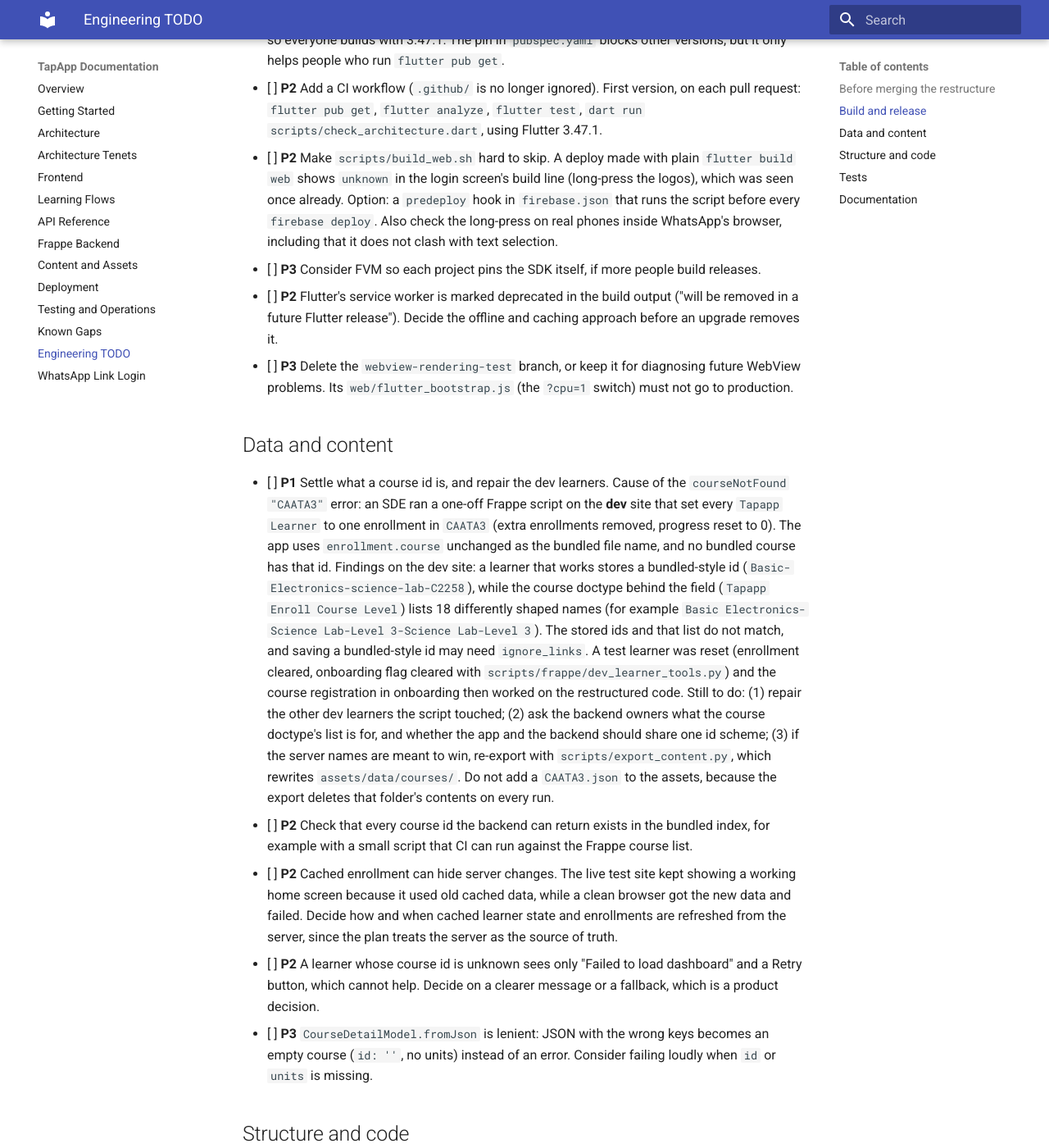
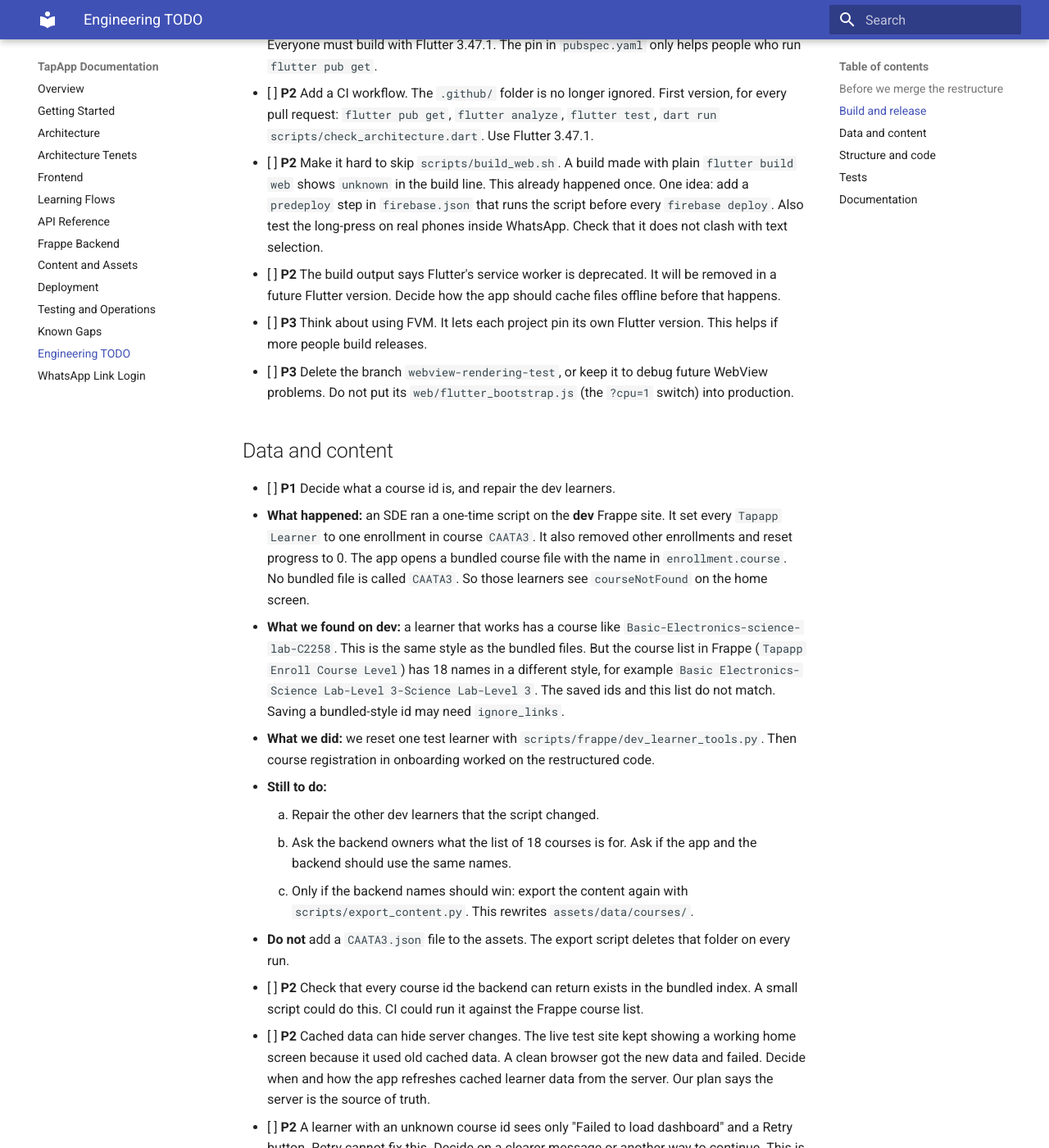
Before and after one commit to theapprenticeproject/flutter_native_webapp, an MkDocs documentation site: the page built from documentation/todo.md, in a window 1280 px wide and 1400 px high, scrolled down 996 px. Shown: the whole window at 82% size. Built offline with MkDocs 1.6.1 and Material for MkDocs 9.7.7, drawn with Linux system fonts in a browser that asks for light colours; some of the changed text lies outside the part shown.

Commit message:
TODO page: rewrite in simpler English
Shorter sentences and common words, because the team reads in English as a
second language. The pull request item is removed because it is done, and
the test count is updated to 16.

Co-Authored-By: Claude Sonnet 5.5 <noreply@anthropic.com>

```diff
--- a/documentation/todo.md
+++ b/documentation/todo.md
@@ -1,50 +1,70 @@
 # Engineering TODO
 
-Engineering follow-ups for the Flutter app. Security and product gaps live in [Known Gaps](known-gaps.md), so they are not repeated here.
+This page lists work we still need to do on the Flutter app. Security and product problems are in [Known Gaps](known-gaps.md). We do not repeat them here.
 
-Keep this list short. Delete an item when it is done, and add the reason for anything you decide not to do.
+Keep the list short. When an item is done, delete it. If we decide not to do an item, write the reason.
 
-Priority: **P1** do before the next release or merge, **P2** soon, **P3** when convenient.
+Priority: **P1** do before the next release or merge. **P2** do soon. **P3** do when you have time.
 
-## Before merging the restructure
+## Before we merge the restructure
 
-- [ ] **P1** Repeat the click-through on a build made with `scripts/build_web.sh`, then read the commit from the build line (long-press the logos) so it is clear exactly what was tested. Already done on earlier builds: login, home and the other screens on one account, and onboarding with course registration on another (after resetting it with `scripts/frappe/dev_learner_tools.py`). Those builds' commits are not known, because they were deployed before the script existed.
-- [ ] **P1** Test the login screen on real phones inside the WhatsApp browser (Redmi Note 13, Samsung A31, and a Samsung that works) before the restructure goes live.
-- [ ] **P1** Push `refactor/feature-structure` and open a pull request.
-- [ ] **P2** The SDE's pull request #2 (`feature/restructure-frontend`) is not being used. The team uses the restructure on `refactor/feature-structure` instead. The SDE will close the pull request. When talking to them, share the reasons and the way forward: the PR rewrote code while moving it (five of six test files stopped compiling, and `applyLocalProgress`, the weekly-limit and "binge" checks and `OnboardingFlowStep` parsing disappeared), whereas the restructure here only moves files and keeps analyze, tests and the architecture check green after every commit. Point them to [Architecture Tenets](architecture-tenets.md) and `dart run scripts/check_architecture.dart`, and to the Flutter version pin. Once it is closed, delete the local reference with `git branch -D pr-2-restructure`.
+- [ ] **P1** Test the login screen on real phones inside the WhatsApp browser. Use the Redmi Note 13, the Samsung A31, and one Samsung phone that works.
+- [ ] **P1** Click through the app again on a build made with `scripts/build_web.sh`. Then long-press the logos on the login screen and read the commit. This shows exactly which code you tested.
+  - Already done on earlier builds: login, home and the other screens on one account. Onboarding with course registration on another account.
+  - We do not know the commit of those builds. They were deployed before the script existed.
+- [ ] **P2** The SDE will close pull request #2 (`feature/restructure-frontend`). We use the restructure on `refactor/feature-structure` instead.
+  - Tell the SDE why: that PR changed code while it moved files. Five of the six test files stopped compiling. Some behavior was lost: `applyLocalProgress`, the weekly limit and "binge" checks, and `OnboardingFlowStep` parsing. Our restructure only moves files, and the checks stay green after every commit.
+  - Show the SDE the [Architecture Tenets](architecture-tenets.md), the command `dart run scripts/check_architecture.dart`, and the Flutter version pin.
+  - After the PR is closed, delete the local copy: `git branch -D pr-2-restructure`.
 
 ## Build and release
 
-- [ ] **P1** Ask whoever built the live site with Flutter 3.41 which machine and process they use, so everyone builds with 3.47.1. The pin in `pubspec.yaml` blocks other versions, but it only helps people who run `flutter pub get`.
-- [ ] **P2** Add a CI workflow (`.github/` is no longer ignored). First version, on each pull request: `flutter pub get`, `flutter analyze`, `flutter test`, `dart run scripts/check_architecture.dart`, using Flutter 3.47.1.
-- [ ] **P2** Make `scripts/build_web.sh` hard to skip. A deploy made with plain `flutter build web` shows `unknown` in the login screen's build line (long-press the logos), which was seen once already. Option: a `predeploy` hook in `firebase.json` that runs the script before every `firebase deploy`. Also check the long-press on real phones inside WhatsApp's browser, including that it does not clash with text selection.
-- [ ] **P3** Consider FVM so each project pins the SDK itself, if more people build releases.
-- [ ] **P2** Flutter's service worker is marked deprecated in the build output ("will be removed in a future Flutter release"). Decide the offline and caching approach before an upgrade removes it.
-- [ ] **P3** Delete the `webview-rendering-test` branch, or keep it for diagnosing future WebView problems. Its `web/flutter_bootstrap.js` (the `?cpu=1` switch) must not go to production.
+- [ ] **P1** Ask who built the live site with Flutter 3.41. Ask which computer and steps they use. Everyone must build with Flutter 3.47.1. The pin in `pubspec.yaml` only helps people who run `flutter pub get`.
+- [ ] **P2** Add a CI workflow. The `.github/` folder is no longer ignored. First version, for every pull request: `flutter pub get`, `flutter analyze`, `flutter test`, `dart run scripts/check_architecture.dart`. Use Flutter 3.47.1.
+- [ ] **P2** Make it hard to skip `scripts/build_web.sh`. A build made with plain `flutter build web` shows `unknown` in the build line. This already happened once. One idea: add a `predeploy` step in `firebase.json` that runs the script before every `firebase deploy`. Also test the long-press on real phones inside WhatsApp. Check that it does not clash with text selection.
+- [ ] **P2** The build output says Flutter's service worker is deprecated. It will be removed in a future Flutter version. Decide how the app should cache files offline before that happens.
+- [ ] **P3** Think about using FVM. It lets each project pin its own Flutter version. This helps if more people build releases.
+- [ ] **P3** Delete the branch `webview-rendering-test`, or keep it to debug future WebView problems. Do not put its `web/flutter_bootstrap.js` (the `?cpu=1` switch) into production.
 
 ## Data and content
 
-- [ ] **P1** Settle what a course id is, and repair the dev learners. Cause of the `courseNotFound "CAATA3"` error: an SDE ran a one-off Frappe script on the **dev** site that set every `Tapapp Learner` to one enrollment in `CAATA3` (extra enrollments removed, progress reset to 0). The app uses `enrollment.course` unchanged as the bundled file name, and no bundled course has that id. Findings on the dev site: a learner that works stores a bundled-style id (`Basic-Electronics-science-lab-C2258`), while the course doctype behind the field (`Tapapp Enroll Course Level`) lists 18 differently shaped names (for example `Basic Electronics-Science Lab-Level 3-Science Lab-Level 3`). The stored ids and that list do not match, and saving a bundled-style id may need `ignore_links`. A test learner was reset (enrollment cleared, onboarding flag cleared with `scripts/frappe/dev_learner_tools.py`) and the course registration in onboarding then worked on the restructured code. Still to do: (1) repair the other dev learners the script touched; (2) ask the backend owners what the course doctype's list is for, and whether the app and the backend should share one id scheme; (3) if the server names are meant to win, re-export with `scripts/export_content.py`, which rewrites `assets/data/courses/`. Do not add a `CAATA3.json` to the assets, because the export deletes that folder's contents on every run.
-- [ ] **P2** Check that every course id the backend can return exists in the bundled index, for example with a small script that CI can run against the Frappe course list.
-- [ ] **P2** Cached enrollment can hide server changes. The live test site kept showing a working home screen because it used old cached data, while a clean browser got the new data and failed. Decide how and when cached learner state and enrollments are refreshed from the server, since the plan treats the server as the source of truth.
-- [ ] **P2** A learner whose course id is unknown sees only "Failed to load dashboard" and a Retry button, which cannot help. Decide on a clearer message or a fallback, which is a product decision.
-- [ ] **P3** `CourseDetailModel.fromJson` is lenient: JSON with the wrong keys becomes an empty course (`id: ''`, no units) instead of an error. Consider failing loudly when `id` or `units` is missing.
+- [ ] **P1** Decide what a course id is, and repair the dev learners.
+  - **What happened:** an SDE ran a one-time script on the **dev** Frappe site. It set every `Tapapp Learner` to one enrollment in course `CAATA3`. It also removed other enrollments and reset progress to 0. The app opens a bundled course file with the name in `enrollment.course`. No bundled file is called `CAATA3`. So those learners see `courseNotFound` on the home screen.
+  - **What we found on dev:** a learner that works has a course like `Basic-Electronics-science-lab-C2258`. This is the same style as the bundled files. But the course list in Frappe (`Tapapp Enroll Course Level`) has 18 names in a different style, for example `Basic Electronics-Science Lab-Level 3-Science Lab-Level 3`. The saved ids and this list do not match. Saving a bundled-style id may need `ignore_links`.
+  - **What we did:** we reset one test learner with `scripts/frappe/dev_learner_tools.py`. Then course registration in onboarding worked on the restructured code.
+  - **Still to do:**
+    1. Repair the other dev learners that the script changed.
+    2. Ask the backend owners what the list of 18 courses is for. Ask if the app and the backend should use the same names.
+    3. Only if the backend names should win: export the content again with `scripts/export_content.py`. This rewrites `assets/data/courses/`.
+  - **Do not** add a `CAATA3.json` file to the assets. The export script deletes that folder on every run.
+- [ ] **P2** Check that every course id the backend can return exists in the bundled index. A small script could do this. CI could run it against the Frappe course list.
+- [ ] **P2** Cached data can hide server changes. The live test site kept showing a working home screen because it used old cached data. A clean browser got the new data and failed. Decide when and how the app refreshes cached learner data from the server. Our plan says the server is the source of truth.
+- [ ] **P2** A learner with an unknown course id sees only "Failed to load dashboard" and a Retry button. Retry cannot fix this. Decide on a clearer message or another way to continue. This is a product decision.
+- [ ] **P3** `CourseDetailModel.fromJson` accepts wrong data. JSON with the wrong keys becomes an empty course (`id: ''`, no units) and gives no error. Make it fail with an error when `id` or `units` is missing.
 
 ## Structure and code
 
-- [ ] **P2** Split the large files, one commit each, with no logic changes in the same commit. `classroom/providers/class_chat_controller.dart` (1,151 lines), `class_submission_card.dart` (1,016), `onboarding_flow_widgets.dart` (911), `class_reveal_widgets.dart` (728), `passport_screen.dart` (710), `auth_screen.dart` (679), `profile_details_view.dart` (613), `shared/widgets/tap_buddy_panel.dart` (541).
-- [ ] **P3** `features/classroom/` holds the chat controller, flows and submission review. If a second feature needs flows or submission review, move them to `domain/` (tenet 4).
-- [ ] **P3** `login` builds `AuthCheckScreen`, which lives in `auth_screen.dart`. Rename one to match the other (tenet 9).
-- [ ] **P3** `lib/l10n/` only has `.arb` files. Check whether localization is wired up, and delete the folder if not.
-- [ ] **P3** The phone field uses `autofocus: true`, so the keyboard opens on arrival on phones. It was not the cause of the rendering bug. Decide on UX grounds whether to keep it.
+- [ ] **P2** Split the large files. Do one file per commit, and do not change logic in the same commit.
+  - `classroom/providers/class_chat_controller.dart` (1,151 lines)
+  - `class_submission_card.dart` (1,016)
+  - `onboarding_flow_widgets.dart` (911)
+  - `class_reveal_widgets.dart` (728)
+  - `passport_screen.dart` (710)
+  - `auth_screen.dart` (679)
+  - `profile_details_view.dart` (613)
+  - `shared/widgets/tap_buddy_panel.dart` (541)
+- [ ] **P3** `features/classroom/` holds the chat controller, the flows and the submission review. If a second feature needs flows or submission review, move them to `domain/` (tenet 4).
+- [ ] **P3** The login route builds `AuthCheckScreen`, but the file is called `auth_screen.dart`. Make the names match (tenet 9).
+- [ ] **P3** `lib/l10n/` has only `.arb` files. Check if localization is used. If not, delete the folder.
+- [ ] **P3** The phone field uses `autofocus: true`. On phones the keyboard opens when the page loads. This was not the cause of the rendering bug. Decide if you want to keep it, based on how it feels to users.
 
 ## Tests
 
-- [ ] **P2** Coverage is thin: 12 tests, none for features, the router redirects, or the repositories other than learner state. Start with the router redirect rules and the offline progress path (`LearnerStateRepository`).
-- [ ] **P3** Add a small test for `scripts/check_architecture.dart` (a scratch tree with one violation per rule), so the rules cannot silently stop working. Two bugs in it were only found by hand.
-- [ ] **P3** The check script does not enforce tenet 7 (only repositories touch the HTTP client and cache). Consider a rule that limits `core/network` and `core/cache` imports to `domain/` and `features/*/data/`.
+- [ ] **P2** We have few tests: 16 in total. There are none for features, none for the router redirect rules, and none for most repositories. Start with the router redirect rules. Then test the offline progress path in `LearnerStateRepository`.
+- [ ] **P3** Add a small test for `scripts/check_architecture.dart`. Use a temporary folder with one broken rule for each rule. Then the rules cannot stop working without anyone seeing it. We found two bugs in the script only by checking by hand.
+- [ ] **P3** The check script does not enforce tenet 7 (only repositories use the HTTP client and the cache). Think about a rule that allows `core/network` and `core/cache` imports only in `domain/` and `features/*/data/`.
 
 ## Documentation
 
-- [ ] **P2** Add the WhatsApp-browser storage finding to known gap P3: on a Samsung A31 (Android 12) local storage, IndexedDB and the Cache API were still present after about 20 hours and four launches. The Redmi Note 13 and iPhones are not tested.
-- [ ] **P3** The "Important providers" table in `documentation/frontend.md` lists `authProvider` and `programContentProvider`, which do not exist in the code (this was already so on `main`). The real names are `authRepositoryProvider` and `authSessionDataProvider` (`lib/domain/auth/`), and `programContentRepositoryProvider` and `courseDetailDataProvider` (`lib/domain/program_content/`). The other six names are correct.
+- [ ] **P2** Add the WhatsApp browser storage result to known gap P3. On a Samsung A31 (Android 12), local storage, IndexedDB and the Cache API were still there after about 20 hours and four launches. We did not test the Redmi Note 13 or iPhones.
+- [ ] **P3** The table "Important providers" in `documentation/frontend.md` has two wrong names. `authProvider` and `programContentProvider` do not exist in the code. They were already wrong on `main`. The real names are `authRepositoryProvider` and `authSessionDataProvider` (in `lib/domain/auth/`), and `programContentRepositoryProvider` and `courseDetailDataProvider` (in `lib/domain/program_content/`). The other six names are correct.
```
